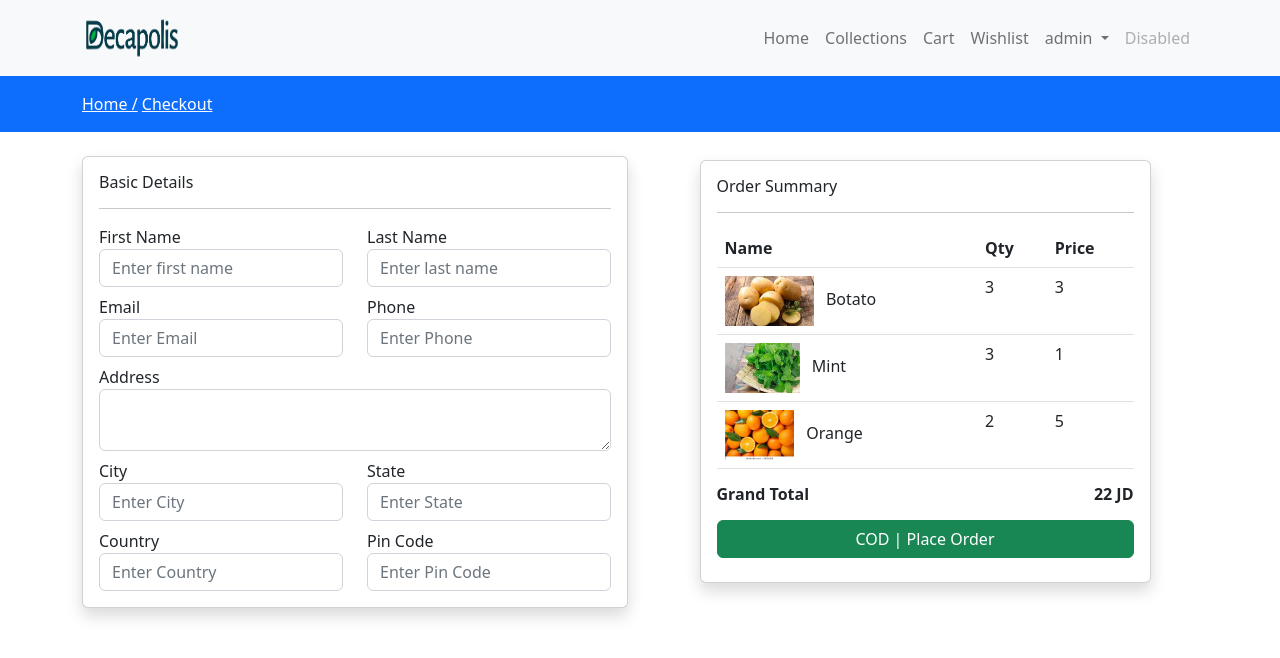
After one commit to hind-hb/Ecomerce, a Django app: page /checkout in a window 1280 px wide. The commit adds this page. Shown: the top 658 px of the page. Run offline with Django 4.2, Linux system fonts and the light colour scheme; a user stored in the database is signed in; data comes from the database, SQL or seed files in the repository; both versions use the stored data as it was after the commit; some libraries are stand-ins or nearby versions.

Commit message:
addCheckout page

```diff
--- a/Ecomerce/urls.py
+++ b/Ecomerce/urls.py
@@ -18,7 +18,7 @@ from django.urls import path , include
 from EcomerceA.views import ProductListView  ,CollectionsView ,productview ,home , Collections
 from django.conf import settings
 from django.conf.urls.static import static
-from EcomerceA.controller import authview  , cart ,wishlist
+from EcomerceA.controller import authview  , cart ,wishlist ,checkout
 
 
 urlpatterns = [
@@ -43,6 +43,8 @@ urlpatterns = [
     path('wishlist',wishlist.index,name="wishlist"),
     path('add-to-wishlist',wishlist.addtowishlist,name="addtowishlist"),
     path('delete-wishlist-item',wishlist.deletewishlistitem,name="deletewishlistitem"),
+
+     path('checkout',checkout.index,name="checkout"),
 ]
 
 if settings.DEBUG:
--- /dev/null
+++ b/EcomerceA/controller/checkout.py
@@ -0,0 +1,18 @@
+from django.contrib import messages
+from django.shortcuts import render , redirect
+from django.http.response import JsonResponse
+from EcomerceA.models import Product , Cart
+from django.contrib.auth.decorators import login_required
+
+def index (request):
+    rawcart=Cart.objects.filter(user=request.user)
+    for item in rawcart:
+        if item.product_qty > item.product.stock:
+            Cart.objects.delete(id=item.id)
+    cartitem  = Cart.objects.filter(user=request.user)
+    total_price=0
+    for item in cartitem:
+        total_price=total_price +item.product.price * item.product_qty
+
+    context={'cartitem':cartitem,'total_price':total_price}
+    return render(request,'store/checkout.html',context)
--- a/templates/store/cart.html
+++ b/templates/store/cart.html
@@ -50,6 +50,7 @@
                                         </div>
 
                             {% endfor%}
+                            <a href="{% url 'checkout' %}" class="btn btn-outline-success float-end "> Checkout</a>
                         {% else %}
                             <h4> Your cart is empty</h4>
                         {% endif %}
--- /dev/null
+++ b/templates/store/checkout.html
@@ -0,0 +1,141 @@
+{% extends 'store/layout/main.html'%}
+
+{% block content %}
+
+<div class="py-3 bg-primary">
+    <div class="container">
+        <a class="text-white" href="{% url 'home' %}">Home /</a>
+        <a class="text-white" href="{% url 'checkout' %}">Checkout</a>
+    </div>
+</div>
+<div class="container mt-4">
+
+        <div class="row">
+            <div class="col-md-6 ">
+                <div class="card shadow checkoutform">
+                    <div class="card-body">
+
+                        <h6>Basic Details</h6>
+                        <hr>
+                        <div class="row">
+                            <div class="col-md-6">
+
+
+                                <label for="">First Name</label>
+                                <input type="text" required class="form-control"
+                                    name="fname" placeholder="Enter first name">
+                            </div>
+                            <div class="col-md-6">
+
+
+                                <label for="">Last Name</label>
+                                <input type="text" required class="form-control"
+                                    name="lname" placeholder="Enter last name">
+                            </div>
+                            <div class="col-md-6 mt-2">
+
+                                <label for="">Email</label>
+                                <input type="email" required class="form-control"
+                                    name="email" placeholder="Enter Email">
+                            </div>
+
+                            <div class="col-md-6 mt-2">
+
+                                <label for="">Phone</label>
+                                <input type="text" required class="form-control"
+                                    name="phone" placeholder="Enter Phone">
+                            </div>
+
+                            <div class="col-md-12 mt-2">
+
+                                <label for="">Address</label>
+                                <textarea class="form-control" required name="address"
+                                    placeholder="Enter your Address"> </textarea>
+
+                            </div>
+                            <div class="col-md-6 mt-2">
+
+                                <label for="">City</label>
+                                <input type="text" required class="form-control"
+                                    name="city" placeholder="Enter City">
+                            </div>
+                            <div class="col-md-6 mt-2">
+
+                                <label for="">State</label>
+                                <input type="text" required class="form-control"
+                                    name="state" placeholder="Enter State">
+                            </div>
+                            <div class="col-md-6 mt-2">
+
+                                <label for="">Country</label>
+                                <input type="text" required class="form-control"
+                                    name="country" placeholder="Enter Country">
+                            </div>
+                            <div class="col-md-6 mt-2">
+
+                                <label for="">Pin Code</label>
+                                <input type="text" required class="form-control"
+                                    name="pincode" placeholder="Enter Pin Code">
+                            </div>
+                        </div>
+                    </div>
+                </div>
+            </div>
+            <div class="col-md-5 m-auto mt-1">
+
+                <div class="card shadow">
+                    <div class="card-body">
+                        <h6>Order Summary</h6>
+                        <hr>
+                        {% if cartitem %}
+                        <table class="table table-stripeds table-bordereds">
+                            <thead>
+                                <tr>
+                                    <th>Name </th>
+                                    <th>Qty</th>
+                                    <th>Price</th>
+                                </tr>
+                            </thead>
+                            <tbody>
+                                {% for item in cartitem %}
+                                <tr>
+
+                                    <td>
+                                        <img src="{{ item.product.img.url }}" height="50px" class="me-2"
+                                            width="" alt="" width="50px">
+                                        {{ item.product.title }}
+                                    </td>
+                                    <td>{{ item.product_qty }}</td>
+                                    <td>{{ item.product.price| stringformat:'d' }}</td>
+                                </tr>
+                                {% endfor %}
+                            </tbody>
+                        </table>
+                        <h6 class="fw-bold">Grand Total
+                            <span class="float-end">  {{ total_price | stringformat:'d' }} JD</span>
+                        </h6>
+                        <input type="hidden" value="COD" name="payment_mode">
+                        <div class="mt-3">
+
+                            <button type="submit" class="btn btn-success w-100 "> COD | Place Order</button>
+                            <div id="paypal-button-container" class="mt-2"></div>
+
+                        </div>
+
+                        {% else %}
+                        <h4>Your cart is empty </h4>
+
+                        {% endif %}
+                    </div>
+
+                </div>
+
+            </div>
+
+
+        </div>
+    </form>
+</div>
+
+
+{% endblock %}
--- a/templates/store/inc/navbar.html
+++ b/templates/store/inc/navbar.html
@@ -8,16 +8,16 @@
       <div class="collapse navbar-collapse" id="navbarNav">
         <ul class="navbar-nav ms-auto">
           <li class="nav-item">
-            <a class="nav-link active" aria-current="page" href="{% url 'home'%}">Home</a>
+            <a class="nav-link {% if request.resolver_match.url_name == 'home' %}active{% endif %}" aria-current="page" href="{% url 'home'%}">Home</a>
           </li>
           <li class="nav-item">
-            <a class="nav-link" href="{% url 'Collections' %}">Collections</a>
+            <a class="nav-link {% if request.resolver_match.url_name == 'collections' %}active{% endif %}" href="{% url 'Collections' %}">Collections</a>
           </li>
           <li class="nav-item">
-            <a class="nav-link" href="{% url 'cart' %}">Cart</a>
+            <a class="nav-link {% if request.resolver_match.url_name == 'cart' %}active{% endif %}" href="{% url 'cart' %}">Cart</a>
           </li>
           <li class="nav-item">
-            <a class="nav-link" href="{% url 'wishlist' %}">Wishlist</a>
+            <a class="nav-link {% if request.resolver_match.url_name == 'wishlist' %}active{% endif %}" href="{% url 'wishlist' %}">Wishlist</a>
           </li>
           {% if request.user.is_authenticated %}
             <li class="nav-item dropdown">
```
Also changed, not shown: db.sqlite3.
